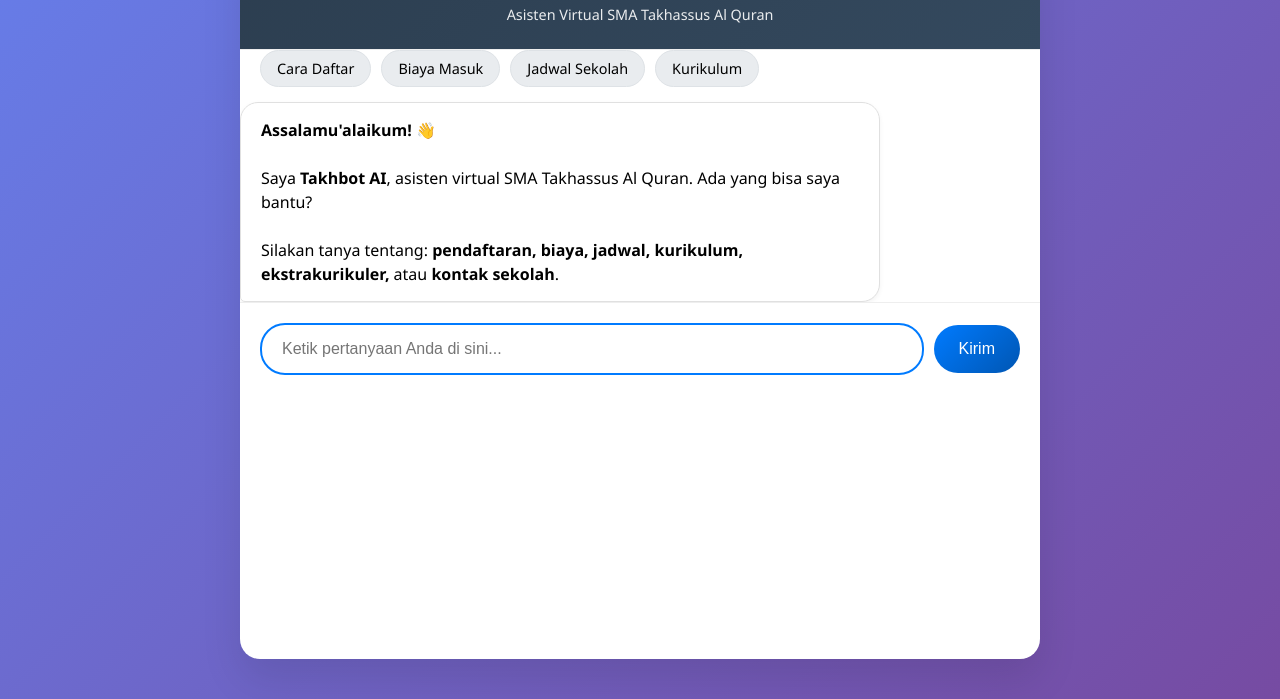
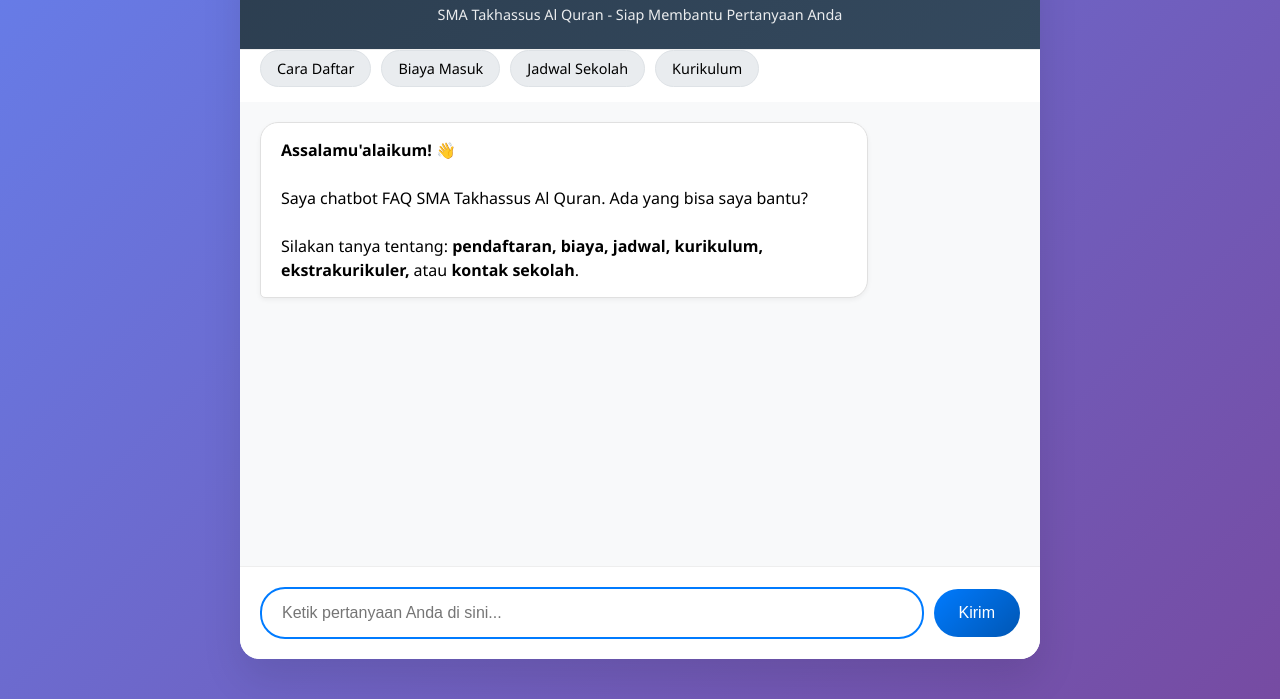
Before and after one commit to kkmpkalibeber/chatbotku, a plain HTML site: page index.html in a window 1280 px wide. Shown: the part 101-800 px from the top of the page. Drawn offline with Linux system fonts and the light colour scheme.

Commit message:
Update index.html

```diff
--- a/index.html
+++ b/index.html
@@ -3,7 +3,7 @@
 <head>
     <meta charset="UTF-8">
     <meta name="viewport" content="width=device-width, initial-scale=1.0">
-    <title>Asisten AI - SMA Takhassus Al Quran</title>
+    <title>Chatbot FAQ - SMA Takhassus Al Quran</title>
     <style>
         * {
             margin: 0;
@@ -193,7 +193,7 @@
     <div class="chat-container">
         <div class="chat-header">
             <h2>🤖 Chatbot FAQ</h2>
-            <p>Asisten Virtual SMA Takhassus Al Quran</p>
+            <p>SMA Takhassus Al Quran - Siap Membantu Pertanyaan Anda</p>
         </div>
 
         <div class="suggestion-chips">
@@ -203,11 +203,13 @@
             <div class="suggestion-chip" onclick="askSuggestion('kurikulum')">Kurikulum</div>
         </div>
 
-        <div class="message bot-message">
-    <strong>Assalamu'alaikum! 👋</strong><br><br>
-    Saya <strong>Takhbot AI</strong>, asisten virtual SMA Takhassus Al Quran. Ada yang bisa saya bantu?<br><br>
-    Silakan tanya tentang: <strong>pendaftaran, biaya, jadwal, kurikulum, ekstrakurikuler,</strong> atau <strong>kontak sekolah</strong>.
-</div>
+        <div class="chat-messages" id="chatMessages">
+            <div class="message bot-message">
+                <strong>Assalamu'alaikum! 👋</strong><br><br>
+                Saya chatbot FAQ SMA Takhassus Al Quran. Ada yang bisa saya bantu?<br><br>
+                Silakan tanya tentang: <strong>pendaftaran, biaya, jadwal, kurikulum, ekstrakurikuler,</strong> atau <strong>kontak sekolah</strong>.
+            </div>
+        </div>
 
         <div class="typing-indicator" id="typingIndicator">
             Bot sedang mengetik...
```
